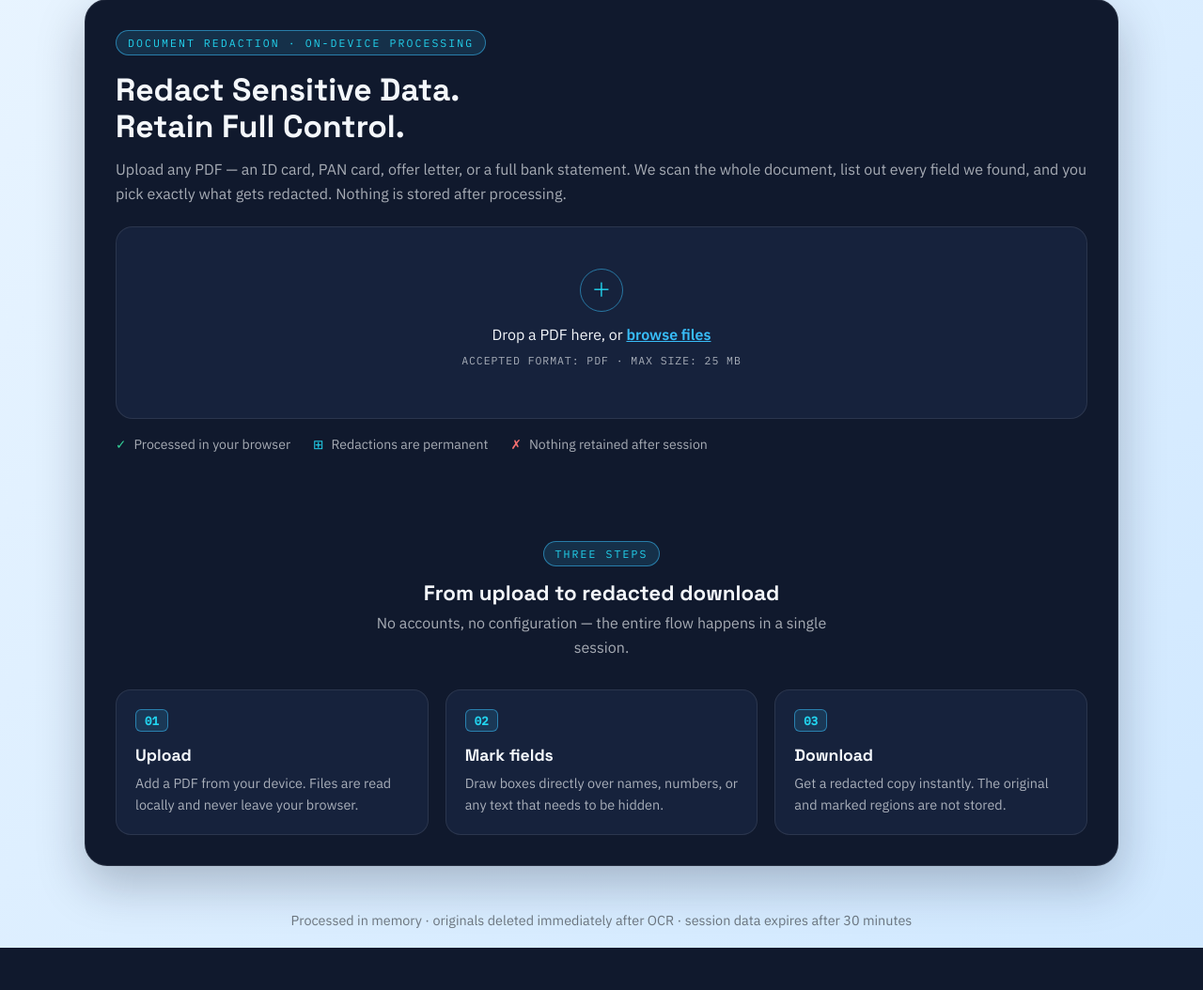
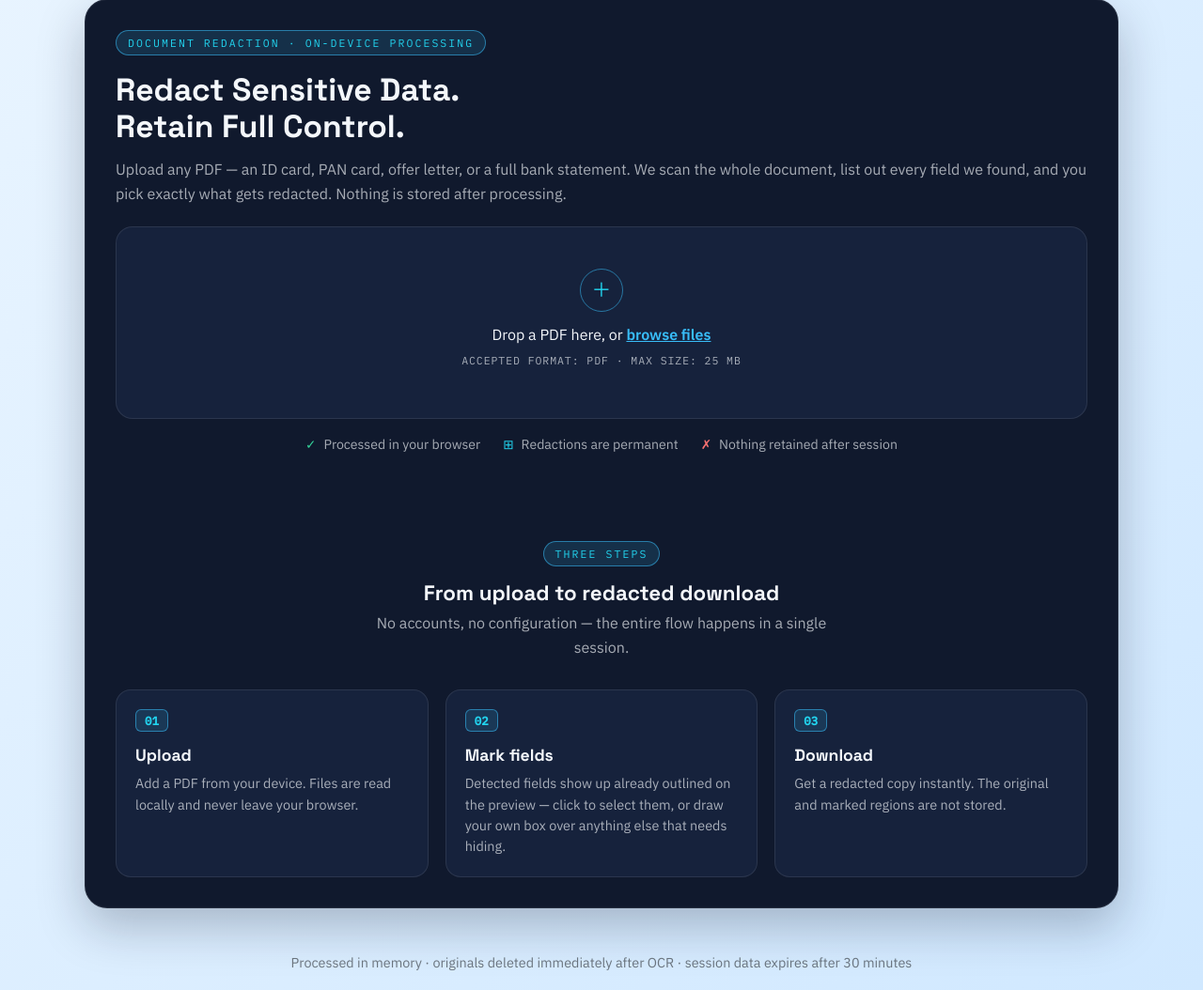
Before and after one commit to aayaan1999/masking-app-poc, a Flask app: template templates/index.html in a window 1280 px wide. Shown: the part 29-1083 px from the top of the page at 94% size. Before the commit the page ends 1038 px from the top, so only its background shows below. Run offline with Flask 3, Linux system fonts and the light colour scheme; the template is opened without the code that fills it, so the values that code supplies are empty.

Commit message:
Center trust badges, clarify Mark fields step copy
Center the "Processed in your browser / Redactions are permanent /
Nothing retained" row under the dropzone. Rewrite the "Mark fields"
step-card description to call out that the preview already shows
detected fields outlined and clickable, not just freehand drawing.

Co-Authored-By: Claude Sonnet 5 <noreply@anthropic.com>
Claude-Session: https://claude.ai/code/session_01MReyopDtZNcfAbcfWkcJUi

```diff
--- a/static/style.css
+++ b/static/style.css
@@ -58,7 +58,7 @@ body {
 .status { min-height: 24px; margin-top: 14px; color: var(--cyan-strong); }
 .status--error { color: #f87171; }
 
-.trust-row { display: flex; gap: 24px; flex-wrap: wrap; margin-top: 18px; }
+.trust-row { display: flex; justify-content: center; gap: 24px; flex-wrap: wrap; margin-top: 18px; text-align: center; }
 .trust-item { display: flex; align-items: center; gap: 8px; color: var(--text-lo); font-size: 0.88rem; }
 .trust-item__icon { font-size: 0.85rem; }
 .trust-item__icon--ok { color: #34d399; }
--- a/templates/index.html
+++ b/templates/index.html
@@ -56,7 +56,7 @@
         <div class="step-card">
           <span class="step-card__num">02</span>
           <h3 class="step-card__title">Mark fields</h3>
-          <p class="step-card__desc">Draw boxes directly over names, numbers, or any text that needs to be hidden.</p>
+          <p class="step-card__desc">Detected fields show up already outlined on the preview — click to select them, or draw your own box over anything else that needs hiding.</p>
         </div>
         <div class="step-card">
           <span class="step-card__num">03</span>
```
